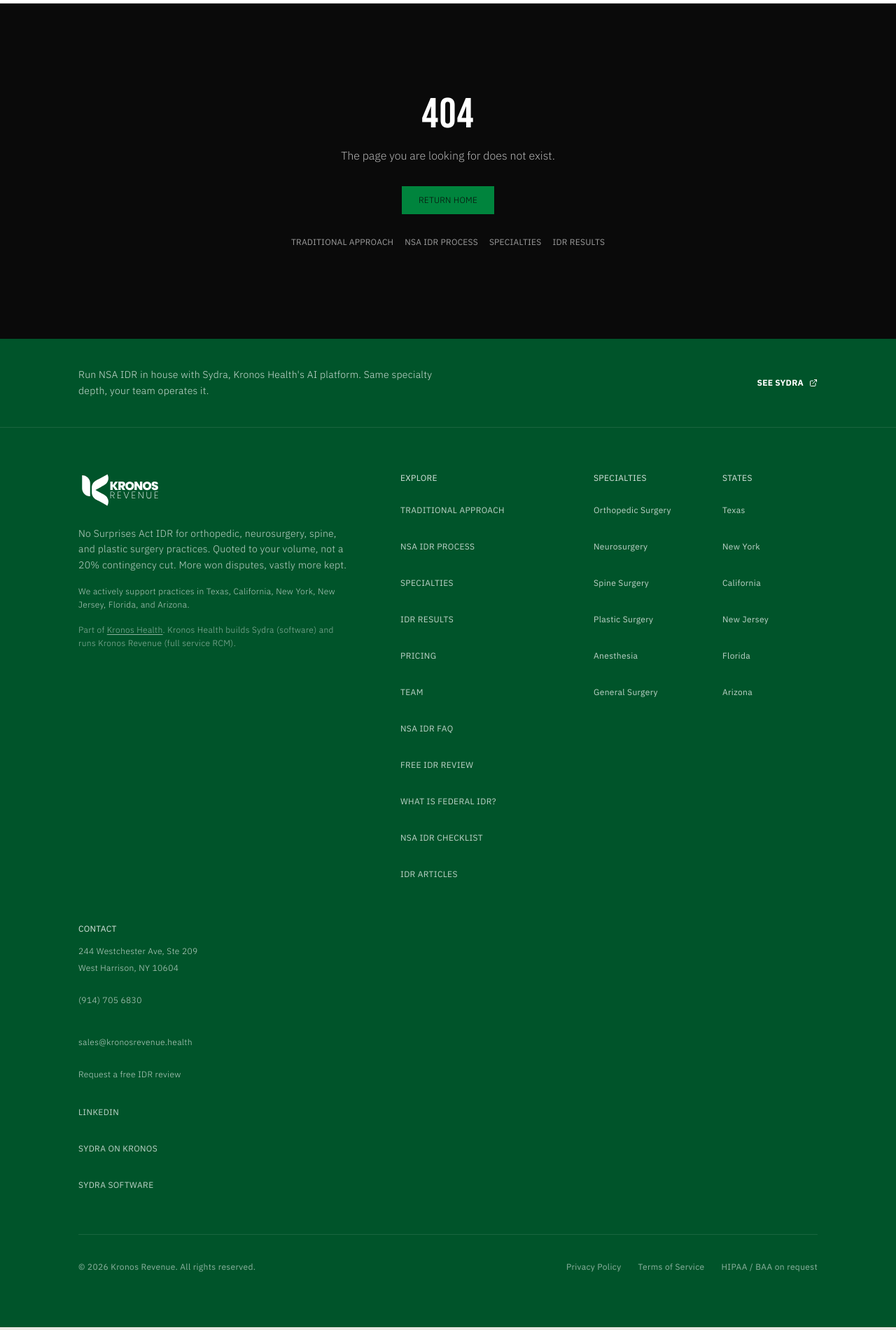
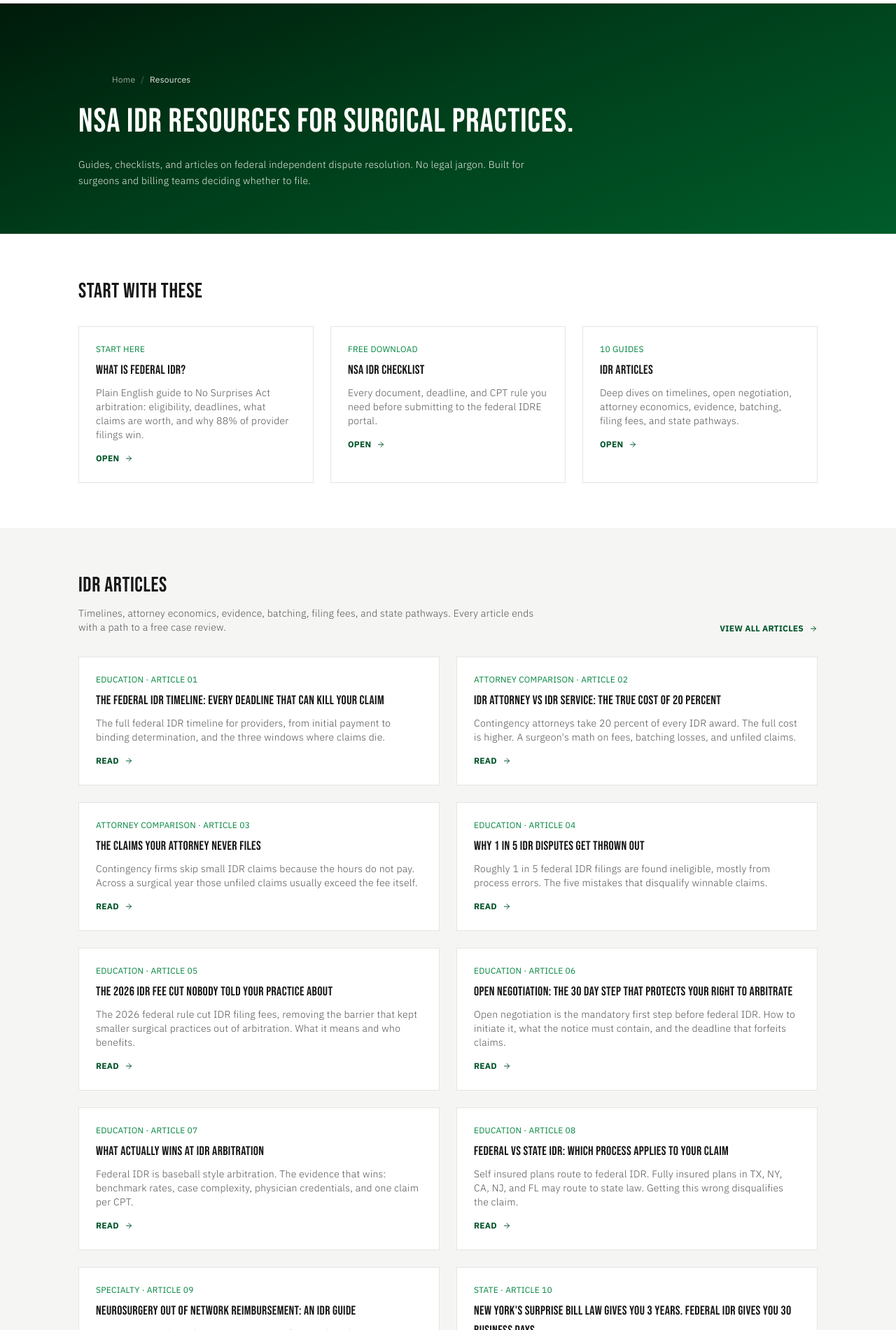
Before and after one commit to rocket-creative/kronos-rev, a Next.js app: page /resources in a window 1280 px wide. Before the commit this address had no page. Shown: the part 60-1960 px from the top of the page at 70% size. Built offline with nearby package versions, Linux system fonts and the light colour scheme.

Commit message:
041_feat_resources-hub-page
Add a /resources landing page that links guides, the checklist, and all ten articles, and wire it into nav, footer, breadcrumbs, and sitemap.

Co-authored-by: Cursor <cursoragent@cursor.com>

```diff
--- a/app/HomePageContent.tsx
+++ b/app/HomePageContent.tsx
@@ -110,9 +110,17 @@ export default function HomePageContent() {
       <section className="py-6 bg-white border-b border-gray-100" aria-label="Early resources">
         <div className="max-w-6xl mx-auto px-5 sm:px-8 lg:px-12 flex flex-col sm:flex-row sm:items-center sm:justify-between gap-4">
           <p className="font-body text-sm text-gray-600 font-light">
-            New to federal IDR? Start with what IDR is, or download the filing checklist before you initiate a dispute.
+            New to federal IDR? Browse resources, start with what IDR is, or download the filing
+            checklist before you initiate a dispute.
           </p>
           <div className="flex flex-col sm:flex-row gap-3 shrink-0">
+            <Link
+              href="/resources"
+              className="inline-flex items-center gap-2 text-kronos-green-dark uppercase tracking-widest text-xs font-bold hover:gap-3 transition-all"
+            >
+              All resources
+              <ArrowRight className="w-3 h-3" aria-hidden="true" />
+            </Link>
             <Link
               href="/what-is-idr"
               className="inline-flex items-center gap-2 text-kronos-green-dark uppercase tracking-widest text-xs font-bold hover:gap-3 transition-all"
--- a/app/resources/articles/page.tsx
+++ b/app/resources/articles/page.tsx
@@ -17,7 +17,10 @@ export const metadata: Metadata = createPageMetadata({
 
 export default function ArticlesIndexPage() {
   const pageUrl = absoluteUrl("/resources/articles");
-  const crumbs = breadcrumbItems([{ name: "Articles", path: "/resources/articles" }]);
+  const crumbs = breadcrumbItems([
+    { name: "Resources", path: "/resources" },
+    { name: "Articles", path: "/resources/articles" },
+  ]);
 
   return (
     <div className="bg-stone-100 min-h-dvh">
--- a/app/resources/idr-checklist/page.tsx
+++ b/app/resources/idr-checklist/page.tsx
@@ -13,7 +13,7 @@ export const metadata: Metadata = createPageMetadata({
 
 export default function IdrChecklistPage() {
   const crumbs = breadcrumbItems([
-    { name: "Resources", path: "/resources/idr-checklist" },
+    { name: "Resources", path: "/resources" },
     { name: "IDR Checklist", path: "/resources/idr-checklist" },
   ]);
 
--- /dev/null
+++ b/app/resources/page.tsx
@@ -0,0 +1,166 @@
+import type { Metadata } from "next";
+import Link from "next/link";
+import { ArrowRight } from "lucide-react";
+import { CollectionPageSchema, BreadcrumbListSchema } from "@/components/JsonLd";
+import { Breadcrumbs } from "@/components/Breadcrumbs";
+import { breadcrumbItems } from "@/lib/navigation";
+import { createPageMetadata, absoluteUrl } from "@/lib/metadata";
+import { PAGE_CONTAINER } from "@/lib/layout";
+import { ARTICLES } from "@/lib/articles";
+import { RESOURCE_HUB_PRIMARY } from "@/lib/resources-hub";
+import { PAGE_SEO } from "@/lib/page-seo";
+import { CTA } from "@/lib/ctas";
+
+export const metadata: Metadata = createPageMetadata({
+  title: PAGE_SEO.resources.title,
+  description: PAGE_SEO.resources.description,
+  path: "/resources",
+});
+
+export default function ResourcesPage() {
+  const pageUrl = absoluteUrl("/resources");
+  const crumbs = breadcrumbItems([{ name: "Resources", path: "/resources" }]);
+
+  const collectionItems = [
+    ...RESOURCE_HUB_PRIMARY.map((item) => ({
+      name: item.label,
+      url: absoluteUrl(item.href),
+    })),
+    ...ARTICLES.map((article) => ({
+      name: article.title,
+      url: absoluteUrl(`/resources/articles/${article.slug}`),
+    })),
+  ];
+
+  return (
+    <div className="bg-stone-100 min-h-dvh">
+      <BreadcrumbListSchema items={crumbs} />
+      <CollectionPageSchema
+        name="NSA IDR Resources"
+        description={PAGE_SEO.resources.description}
+        url={pageUrl}
+        items={collectionItems}
+      />
+
+      <section
+        className="relative overflow-hidden pt-safe-top"
+        style={{ background: "linear-gradient(160deg, #001A0A 0%, #003D1A 45%, #005C2A 100%)" }}
+        aria-labelledby="resources-heading"
+      >
+        <div className={`relative z-10 ${PAGE_CONTAINER} py-10 sm:py-14 lg:py-16`}>
+          <Breadcrumbs items={crumbs} variant="dark" />
+          <h1
+            id="resources-heading"
+            className="font-heading text-3xl sm:text-4xl lg:text-5xl text-white leading-tight mb-5 max-w-3xl"
+          >
+            NSA IDR resources for surgical practices.
+          </h1>
+          <p className="font-body text-sm text-white/90 font-light leading-relaxed max-w-2xl">
+            Guides, checklists, and articles on federal independent dispute resolution. No legal
+            jargon. Built for surgeons and billing teams deciding whether to file.
+          </p>
+        </div>
+      </section>
+
+      <section className="bg-white py-12 sm:py-16" aria-labelledby="primary-resources-heading">
+        <div className={PAGE_CONTAINER}>
+          <h2
+            id="primary-resources-heading"
+            className="font-heading text-2xl sm:text-3xl text-gray-900 mb-8"
+          >
+            Start with these
+          </h2>
+          <ul className="grid grid-cols-1 md:grid-cols-3 gap-6">
+            {RESOURCE_HUB_PRIMARY.map((item) => (
+              <li key={item.href}>
+                <Link
+                  href={item.href}
+                  className="block border border-gray-200 p-6 hover:border-kronos-cyan transition-colors h-full"
+                >
+                  <p className="font-body text-xs uppercase tracking-widest text-kronos-cyan mb-2">
+                    {item.eyebrow}
+                  </p>
+                  <h3 className="font-heading text-lg text-gray-900 mb-2">{item.label}</h3>
+                  <p className="font-body text-sm text-gray-600 font-light">{item.description}</p>
+                  <span className="inline-flex items-center gap-2 mt-4 text-kronos-green-dark uppercase tracking-widest text-xs font-bold">
+                    Open
+                    <ArrowRight className="w-3 h-3" aria-hidden="true" />
+                  </span>
+                </Link>
+              </li>
+            ))}
+          </ul>
+        </div>
+      </section>
+
+      <section className="bg-stone-100 py-12 sm:py-16" aria-labelledby="articles-heading">
+        <div className={PAGE_CONTAINER}>
+          <div className="flex flex-col sm:flex-row sm:items-end sm:justify-between gap-4 mb-8">
+            <div>
+              <h2
+                id="articles-heading"
+                className="font-heading text-2xl sm:text-3xl text-gray-900 mb-3"
+              >
+                IDR articles
+              </h2>
+              <p className="font-body text-sm text-gray-600 font-light max-w-2xl">
+                Timelines, attorney economics, evidence, batching, filing fees, and state
+                pathways. Every article ends with a path to a free case review.
+              </p>
+            </div>
+            <Link
+              href="/resources/articles"
+              className="inline-flex items-center gap-2 text-kronos-green-dark uppercase tracking-widest text-xs font-bold shrink-0 hover:gap-3 transition-all"
+            >
+              View all articles
+              <ArrowRight className="w-3 h-3" aria-hidden="true" />
+            </Link>
+          </div>
+
+          <ul className="grid grid-cols-1 md:grid-cols-2 gap-6">
+            {ARTICLES.map((article) => (
+              <li key={article.slug}>
+                <Link
+                  href={`/resources/articles/${article.slug}`}
+                  className="block bg-white border border-gray-200 p-6 hover:border-kronos-cyan transition-colors h-full"
+                >
+                  <p className="font-body text-xs uppercase tracking-widest text-kronos-cyan mb-2">
+                    {article.category} · Article {String(article.number).padStart(2, "0")}
+                  </p>
+                  <h3 className="font-heading text-lg text-gray-900 mb-2">{article.title}</h3>
+                  <p className="font-body text-sm text-gray-600 font-light">{article.description}</p>
+                  <span className="inline-flex items-center gap-2 mt-4 text-kronos-green-dark uppercase tracking-widest text-xs font-bold">
+                    Read
+                    <ArrowRight className="w-3 h-3" aria-hidden="true" />
+                  </span>
+                </Link>
+              </li>
+            ))}
+          </ul>
+        </div>
+      </section>
+
+      <section className="bg-white py-12 sm:py-16 border-t border-gray-200">
+        <div className={`${PAGE_CONTAINER} flex flex-col sm:flex-row sm:items-center sm:justify-between gap-6`}>
+          <div>
+            <p className="font-heading text-xl text-gray-900 mb-2">
+              Ready to see what your practice is leaving on the table?
+            </p>
+            <p className="font-body text-sm text-gray-600 font-light max-w-xl">
+              Send 3 to 5 EOBs. We review eligibility and compare recovery against your current
+              arrangement. One business day.
+            </p>
+          </div>
+          <Link
+            href={CTA.caseReview.href}
+            className="inline-flex items-center justify-center gap-3 bg-kronos-cyan text-kronos-bg py-3 sm:py-4 px-6 sm:px-8 uppercase tracking-widest text-xs font-bold hover:opacity-90 hover:gap-5 transition-all focus:outline-none focus-visible:ring-2 focus-visible:ring-kronos-cyan min-h-[48px] shrink-0"
+            aria-label={CTA.caseReview.ariaLabel}
+          >
+            {CTA.caseReview.label}
+            <ArrowRight className="w-3 h-3" aria-hidden="true" />
+          </Link>
+        </div>
+      </section>
+    </div>
+  );
+}
--- a/app/sitemap.ts
+++ b/app/sitemap.ts
@@ -19,6 +19,7 @@ export default function sitemap(): MetadataRoute.Sitemap {
     { url: `${SITE_URL}/case-review`, lastModified: LAST_CONTENT_UPDATE, changeFrequency: "monthly", priority: 0.95 },
     { url: `${SITE_URL}/what-is-idr`, lastModified: LAST_CONTENT_UPDATE, changeFrequency: "monthly", priority: 0.95 },
     { url: `${SITE_URL}/sydra`, lastModified: LAST_CONTENT_UPDATE, changeFrequency: "monthly", priority: 0.85 },
+    { url: `${SITE_URL}/resources`, lastModified: LAST_CONTENT_UPDATE, changeFrequency: "monthly", priority: 0.85 },
     { url: `${SITE_URL}/resources/articles`, lastModified: LAST_CONTENT_UPDATE, changeFrequency: "monthly", priority: 0.75 },
     { url: `${SITE_URL}/resources/idr-checklist`, lastModified: LAST_CONTENT_UPDATE, changeFrequency: "monthly", priority: 0.7 },
   ];
--- a/components/ArticlePageLayout.tsx
+++ b/components/ArticlePageLayout.tsx
@@ -28,7 +28,7 @@ export function ArticlePageLayout({ article }: ArticlePageProps) {
   const path = `/resources/articles/${article.slug}`;
   const pageUrl = absoluteUrl(path);
   const crumbs = breadcrumbItems([
-    { name: "Resources", path: "/resources/articles" },
+    { name: "Resources", path: "/resources" },
     { name: "Articles", path: "/resources/articles" },
     { name: article.title, path },
   ]);
--- a/components/Nav.tsx
+++ b/components/Nav.tsx
@@ -46,10 +46,13 @@ export default function Nav() {
 
   const handleNavClick = () => setMobileMenuOpen(false);
 
-  const linkClass = (href: string) =>
-    `font-body text-xs uppercase tracking-widest transition-colors focus:outline-none focus-visible:ring-2 focus-visible:ring-kronos-cyan min-h-[44px] inline-flex items-center whitespace-nowrap ${
-      pathname === href ? "text-gray-900 font-medium" : "text-gray-600 hover:text-gray-900"
+  const linkClass = (href: string) => {
+    const isActive =
+      pathname === href || (href === "/resources" && pathname.startsWith("/resources"));
+    return `font-body text-xs uppercase tracking-widest transition-colors focus:outline-none focus-visible:ring-2 focus-visible:ring-kronos-cyan min-h-[44px] inline-flex items-center whitespace-nowrap ${
+      isActive ? "text-gray-900 font-medium" : "text-gray-600 hover:text-gray-900"
     }`;
+  };
 
   return (
     <>
--- a/lib/footer-links.ts
+++ b/lib/footer-links.ts
@@ -12,6 +12,7 @@ export const footerStateLinks = STATES.map((s) => ({
 }));
 
 export const footerResourceLinks = [
+  { href: "/resources", label: "All resources" },
   { href: "/what-is-idr", label: "What is federal IDR?" },
   { href: "/resources/idr-checklist", label: "NSA IDR checklist" },
   { href: "/resources/articles", label: "IDR articles" },
--- a/lib/navigation.ts
+++ b/lib/navigation.ts
@@ -22,6 +22,11 @@ export const mainNavLinks: NavLink[] = [
     ariaLabel: "NSA IDR Process",
   },
   { href: "/specialties", label: "Specialties" },
+  {
+    href: "/resources",
+    label: "Resources",
+    ariaLabel: "NSA IDR resources, guides, and articles",
+  },
   { href: "/results", label: "IDR Results" },
   { href: "/pricing", label: "Pricing" },
   { href: "/team", label: "Team" },
--- a/lib/page-seo.ts
+++ b/lib/page-seo.ts
@@ -47,6 +47,11 @@ export const PAGE_SEO = {
       "Free NSA IDR Case Review — See What Your Practice Is Leaving on the Table | Kronos Revenue",
     description:
       "Send us 3 to 5 EOBs. We review eligibility, calculate your IDR recovery potential, and compare it against your current arrangement. One business day. No commitment.",
+  },
+  resources: {
+    title: "NSA IDR Resources — Guides, Checklist, and Articles | Kronos Revenue",
+    description:
+      "Free NSA IDR resources for surgical practices: federal IDR guide, filing checklist, and ten educational articles on deadlines, evidence, attorney fees, and state pathways.",
   },
   idrChecklist: {
     title: "NSA IDR Checklist | Free IDR Filing Checklist | Kronos Revenue",
--- /dev/null
+++ b/lib/resources-hub.ts
@@ -0,0 +1,30 @@
+import type { NavLink } from "@/lib/navigation";
+
+export type ResourceHubCard = NavLink & {
+  eyebrow: string;
+  description: string;
+};
+
+export const RESOURCE_HUB_PRIMARY: ResourceHubCard[] = [
+  {
+    href: "/what-is-idr",
+    label: "What is federal IDR?",
+    eyebrow: "Start here",
+    description:
+      "Plain English guide to No Surprises Act arbitration: eligibility, deadlines, what claims are worth, and why 88% of provider filings win.",
+  },
+  {
+    href: "/resources/idr-checklist",
+    label: "NSA IDR checklist",
+    eyebrow: "Free download",
+    description:
+      "Every document, deadline, and CPT rule you need before submitting to the federal IDRE portal.",
+  },
+  {
+    href: "/resources/articles",
+    label: "IDR articles",
+    eyebrow: "10 guides",
+    description:
+      "Deep dives on timelines, open negotiation, attorney economics, evidence, batching, filing fees, and state pathways.",
+  },
+];
```
